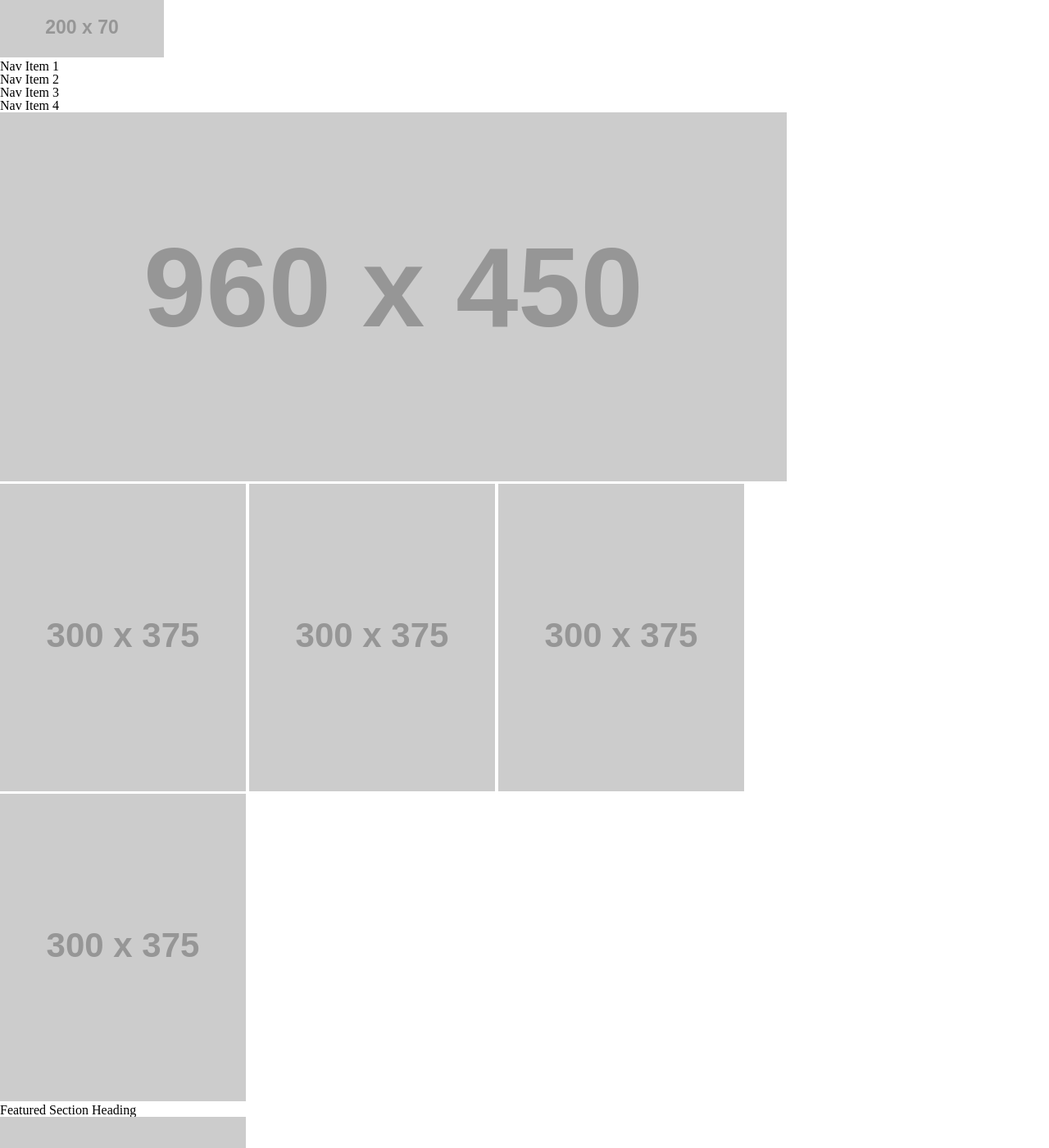
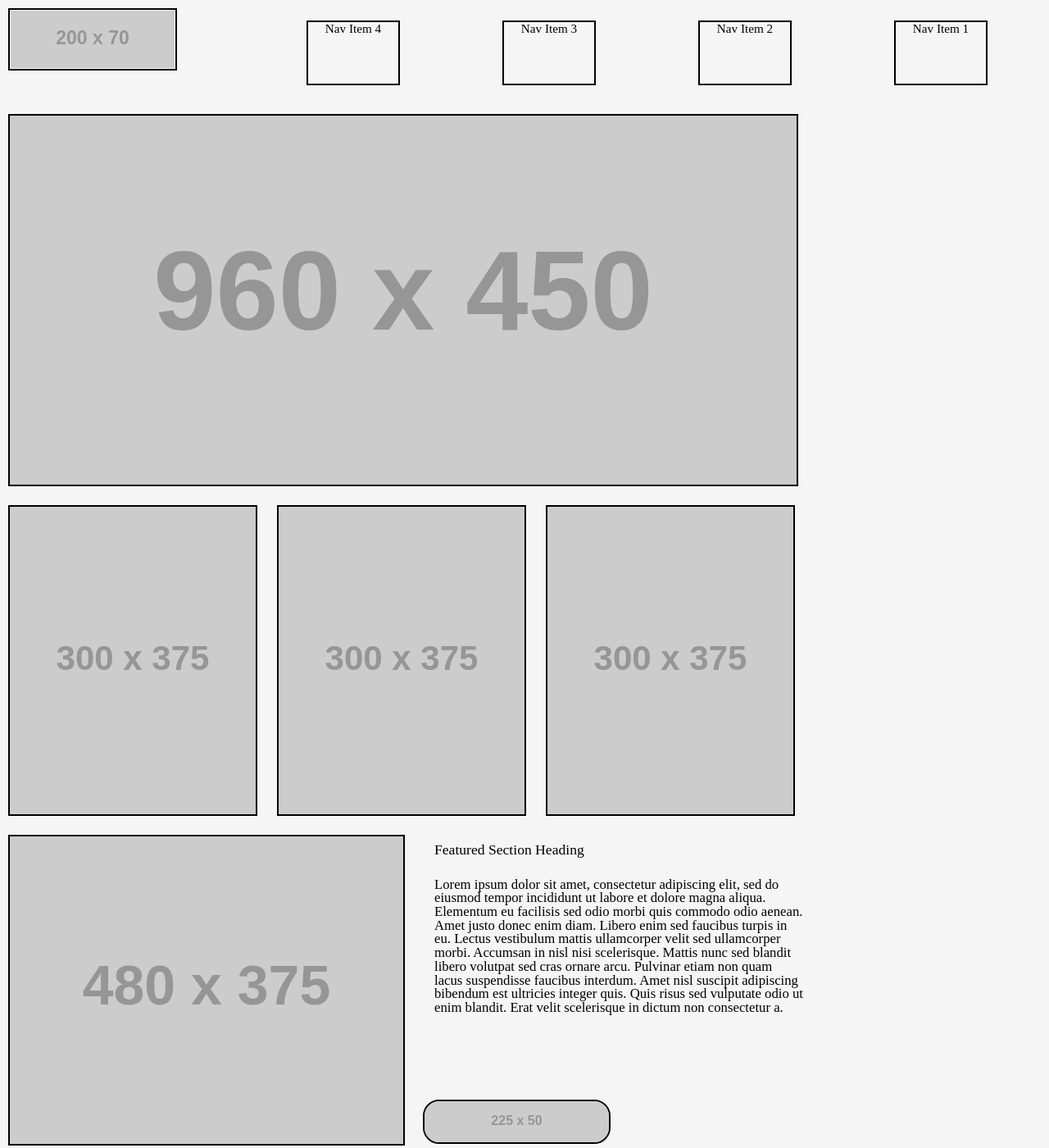
Before and after one commit to MikeyFalk/wireframe-exercise, a plain HTML site: page index.html in a window 1280 px wide. Shown: the top 1400 px of the page at 82% size. Drawn offline with Linux system fonts and the light colour scheme; placeholder pictures from the web are drawn by us.

Commit message:
added wireframe

```diff
--- a/css/style.css
+++ b/css/style.css
@@ -0,0 +1,59 @@
+*{background-color: whitesmoke;
+color:black; }
+
+#logo{float: left;
+width:200px;
+height: 70px;
+margin-right: -100px;
+padding: 1px 1px 1px 1px;
+border: black solid 2px;
+;}
+
+.topnav{float:center;
+width: 110px;
+height: 75px;
+margin-right: 75px;
+margin-left: 50px;
+margin-top: 25px;
+margin-bottom: 25px;
+text-align: center;
+border:solid black 2px
+}
+
+
+img {margin: 10px;
+border: solid black 2px}
+
+h3{
+font-size: 110%;
+float: right;
+width: 200px;
+height: 10px;
+margin-right: 550px;
+margin-bottom: 50px;
+margin-top: 20px;
+text-align: left;
+}
+
+p{float: right;
+    font-size: 95%;
+    width: 450px;
+    height: 150px;
+    margin-right: -250px;
+    margin-top: 25px;
+
+
+}
+#fsectionbanner{
+float:left;
+width: 480px;
+height: 375px;
+
+
+}
+ #calltoaction{float:right;
+    margin-right: -15px;
+    margin-top: 120px;
+    border-radius: 20px;
+
+}
--- a/index.html
+++ b/index.html
@@ -1,4 +1,3 @@
-
 <!DOCTYPE html>
 <html>
     <head>
@@ -8,17 +7,18 @@
     </head>
     <body>
         <header>
-            <nav>
-            <img src="https://placehold.it/200x70/ddd" />
-            <ul>
-                  <li>Nav Item 1</li>
-                  <li>Nav Item 2</li>
-                  <li>Nav Item 3</li>
-                  <li>Nav Item 4</li>
-            </ul>
-            </nav>
+
             </header>
         <main>
+
+                <img id="logo" src="https://placehold.it/200x70/ddd" />
+
+
+                  <p class = "topnav">Nav Item 1</p>
+                  <p class = "topnav">Nav Item 2</p>
+                  <p class = "topnav">Nav Item 3</p>
+                  <p class = "topnav">Nav Item 4</p>
+
 
             <section>
                 <img src="https://placehold.it/960x450/ddd"/>
@@ -31,15 +31,17 @@
             </section>
 
             <section>
-                <img src="https://placehold.it/300x375/ddd"/>
-                <h3> Featured Section Heading<h/3>
-                    <p>
+                <div>
 
+                <img id = "fsectionbanner" src="https://placehold.it/480x375/ddd"/>
+
+                <h3>Featured Section Heading<h/3>
+                    <p>Lorem ipsum dolor sit amet, consectetur adipiscing elit, sed do eiusmod tempor incididunt ut labore et dolore magna aliqua. Elementum eu facilisis sed odio morbi quis commodo odio aenean. Amet justo donec enim diam. Libero enim sed faucibus turpis in eu. Lectus vestibulum mattis ullamcorper velit sed ullamcorper morbi. Accumsan in nisl nisi scelerisque. Mattis nunc sed blandit libero volutpat sed cras ornare arcu. Pulvinar etiam non quam lacus suspendisse faucibus interdum. Amet nisl suscipit adipiscing bibendum est ultricies integer quis. Quis risus sed vulputate odio ut enim blandit. Erat velit scelerisque in dictum non consectetur a.
                     </p>
 
-                <img src="https://placehold.it/300x375/ddd"/>
+                <img id="calltoaction" src="https://placehold.it/225x50/ddd"/>
             </section>
-
+        </div>
             <section>
                 <img src="https://placehold.it/960x375/ddd"/>
             </section>
```
